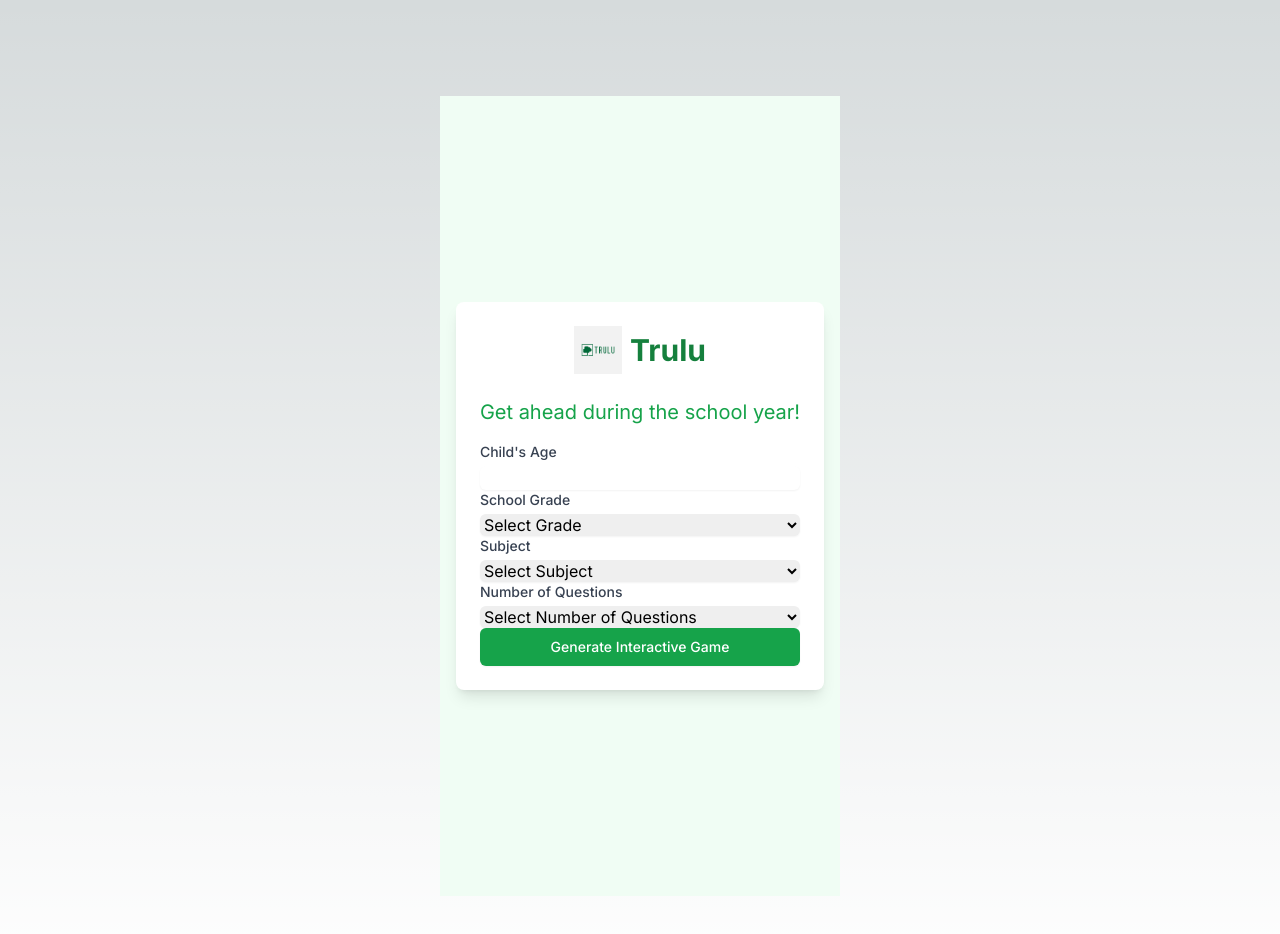
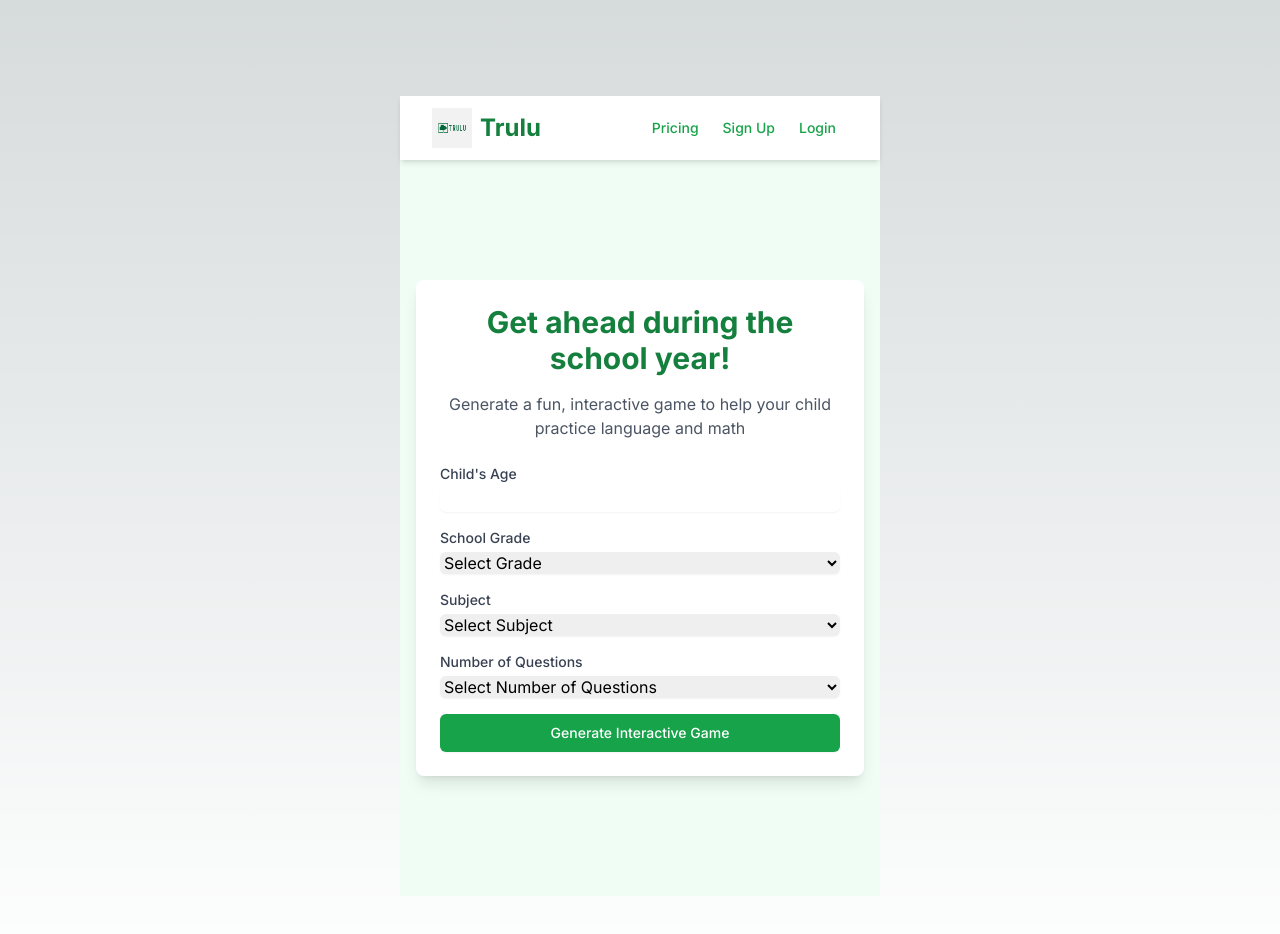
Before and after one commit to rmashate/trulu-lesson-generator, a Next.js app: page / in a window 1280 px wide. Shown: the top 934 px of the page. Built offline with nearby package versions, Linux system fonts and the light colour scheme.

Commit message:
Update TruluGameGenerator.jsx

```diff
--- a/src/components/TruluGameGenerator.jsx
+++ b/src/components/TruluGameGenerator.jsx
@@ -1,7 +1,6 @@
-"use client";
-
 import React, { useState } from 'react';
 import Image from 'next/image';
+import Link from 'next/link';
 
 const TruluGameGenerator = () => {
   const [childAge, setChildAge] = useState('');
@@ -24,7 +23,7 @@
   const handleSubmit = (e) => {
     e.preventDefault();
     if (validateForm()) {
-      // Your handleSubmit logic here
+      setGameData({ childAge, schoolGrade, subject, questionCount });
     }
   };
 
@@ -42,21 +41,49 @@
   }`;
 
   return (
-    <div className="min-h-screen bg-green-50 flex flex-col items-center justify-center p-4">
+    <div className="min-h-screen bg-green-50 flex flex-col">
+      {/* Navigation */}
+      <nav className="bg-white shadow-md">
+        <div className="max-w-7xl mx-auto px-4 sm:px-6 lg:px-8">
+          <div className="flex justify-between h-16">
+            <div className="flex">
+              <div className="flex-shrink-0 flex items-center">
+                <Image src="/trulu-logo.png" alt="Trulu Logo" width={40} height={40} />
+                <span className="ml-2 text-2xl font-bold text-green-700">Trulu</span>
+              </div>
+            </div>
+            <div className="flex items-center">
+              <Link href="/pricing" className="text-green-600 hover:text-green-800 px-3 py-2 rounded-md text-sm font-medium">
+                Pricing
+              </Link>
+              <Link href="/signup" className="text-green-600 hover:text-green-800 px-3 py-2 rounded-md text-sm font-medium">
+                Sign Up
+              </Link>
+              <Link href="/login" className="text-green-600 hover:text-green-800 px-3 py-2 rounded-md text-sm font-medium">
+                Login
+              </Link>
+            </div>
+          </div>
+        </div>
+      </nav>
+
+      {/* Main Content */}
+      <div className="flex-grow flex items-center justify-center p-4">
         <div className="max-w-md w-full bg-white rounded-lg shadow-lg p-6">
-        <div className="flex items-center justify-center mb-6">
-          <Image src="/trulu-logo.png" alt="Trulu Logo" width={48} height={48} className="mr-2" />
-          <h1 className="text-3xl font-bold text-green-700">Trulu</h1>
-        </div>
-        <p className="text-xl text-green-600 mb-4 text-center">Get ahead during the school year!</p>
-        <form onSubmit={handleSubmit}>
+          <h1 className="text-3xl font-bold text-green-700 text-center mb-4">Get ahead during the school year!</h1>
+          <p className="text-gray-600 mb-6 text-center">Generate a fun, interactive game to help your child practice language and math</p>
+
+          {!gameData ? (
+            <form onSubmit={handleSubmit} className="space-y-4">
               <div>
-            <label className="block text-sm font-medium text-gray-700">Child's Age</label>
+                <label className="block text-sm font-medium text-gray-700">Child&apos;s Age</label>
                 <input
                   type="number"
                   value={childAge}
                   onChange={(e) => setChildAge(e.target.value)}
                   className={inputClass('childAge')}
+                  min="5"
+                  max="18"
                 />
                 {errors.childAge && <p className="mt-1 text-sm text-red-500">{errors.childAge}</p>}
               </div>
@@ -69,12 +96,11 @@
                   className={inputClass('schoolGrade')}
                 >
                   <option value="">Select Grade</option>
-              <option value="1">Grade 1</option>
-              <option value="2">Grade 2</option>
-              <option value="3">Grade 3</option>
-              <option value="4">Grade 4</option>
-              <option value="5">Grade 5</option>
-              <option value="6">Grade 6</option>
+                  {[...Array(12)].map((_, i) => (
+                    <option key={i} value={i + 1}>
+                      Grade {i + 1}
+                    </option>
+                  ))}
                 </select>
                 {errors.schoolGrade && <p className="mt-1 text-sm text-red-500">{errors.schoolGrade}</p>}
               </div>
@@ -88,9 +114,8 @@
                 >
                   <option value="">Select Subject</option>
                   <option value="math">Math</option>
+                  <option value="language">Language</option>
                   <option value="science">Science</option>
-              <option value="history">History</option>
-              <option value="language">Language</option>
                 </select>
                 {errors.subject && <p className="mt-1 text-sm text-red-500">{errors.subject}</p>}
               </div>
@@ -116,17 +141,35 @@
                 Generate Interactive Game
               </button>
             </form>
-        {gameData && (
-          <div className="mt-6">
-            {/* Render your game data here */}
+          ) : (
+            <div>
+              <h2 className="text-2xl font-bold text-green-600 mb-4">Your Interactive {gameData.subject} Game</h2>
+              <p className="text-xl text-green-600 mb-4">
+                For a {gameData.childAge} year old in Grade {gameData.schoolGrade}
+              </p>
+              <p className="text-gray-600 mb-6">This game has {gameData.questionCount} questions.</p>
+
+              {/* Placeholder for the actual game content */}
+              <div className="bg-green-100 p-4 rounded-lg mb-6">
+                <p className="text-lg font-semibold mb-2">Game Content Placeholder</p>
+                <p>Here, you would implement the actual game based on the selected options.</p>
+                <ul className="list-disc list-inside mt-2">
+                  <li>Subject: {gameData.subject}</li>
+                  <li>Child&apos;s Age: {gameData.childAge}</li>
+                  <li>School Grade: {gameData.schoolGrade}</li>
+                  <li>Number of Questions: {gameData.questionCount}</li>
+                </ul>
+              </div>
+
               <button
                 onClick={resetGame}
-              className="w-full flex justify-center py-2 px-4 border border-transparent rounded-md shadow-sm text-sm font-medium text-white bg-red-600 hover:bg-red-700 focus:outline-none focus:ring-2 focus:ring-offset-2 focus:ring-red-500"
+                className="w-full flex justify-center py-2 px-4 border border-transparent rounded-md shadow-sm text-sm font-medium text-white bg-green-600 hover:bg-green-700 focus:outline-none focus:ring-2 focus:ring-offset-2 focus:ring-green-500"
               >
-              Reset Game
+                Generate Another Game
               </button>
             </div>
           )}
+        </div>
       </div>
     </div>
   );
```
Lines whose indentation alone changed are shown as unchanged.
